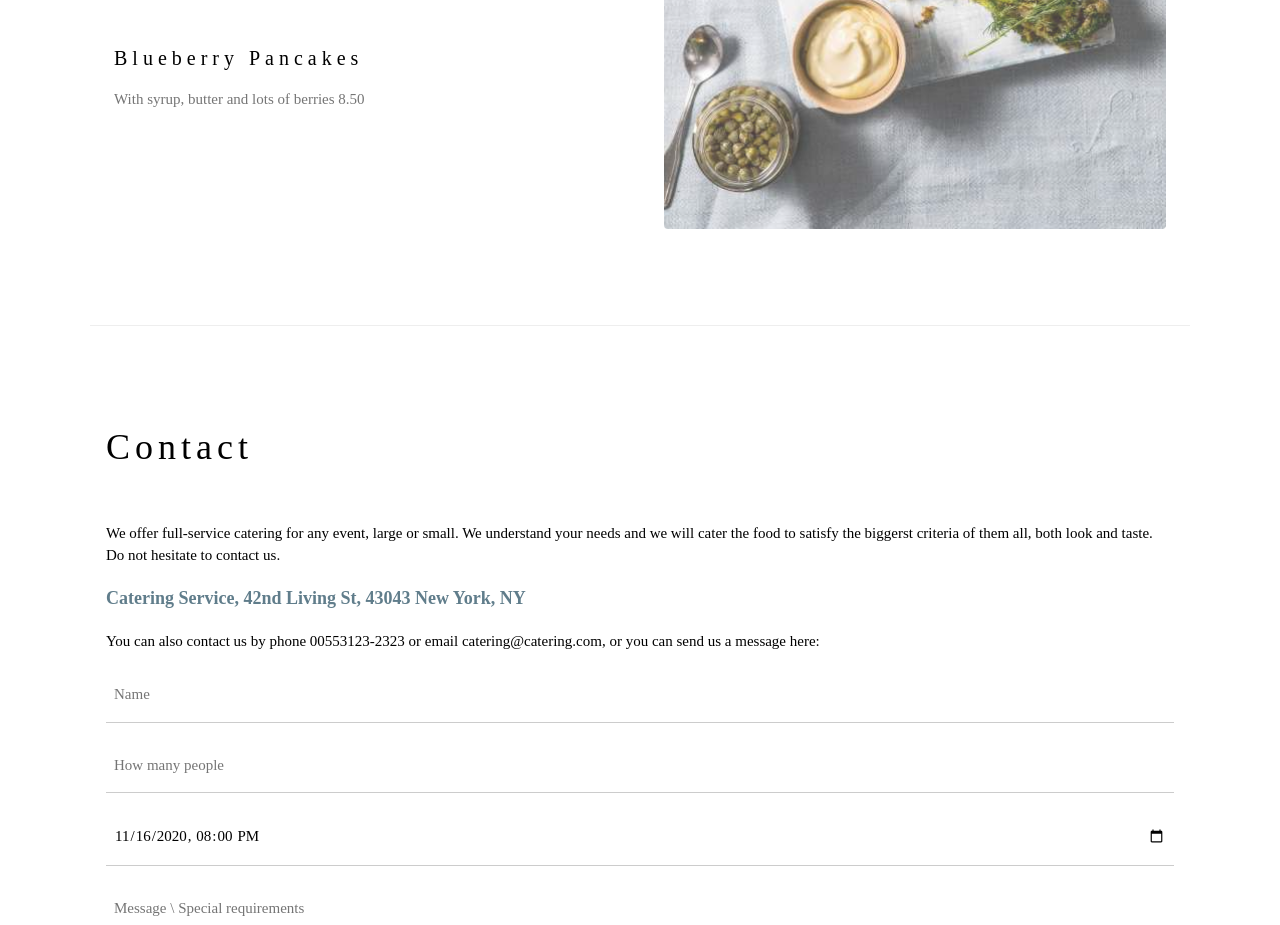
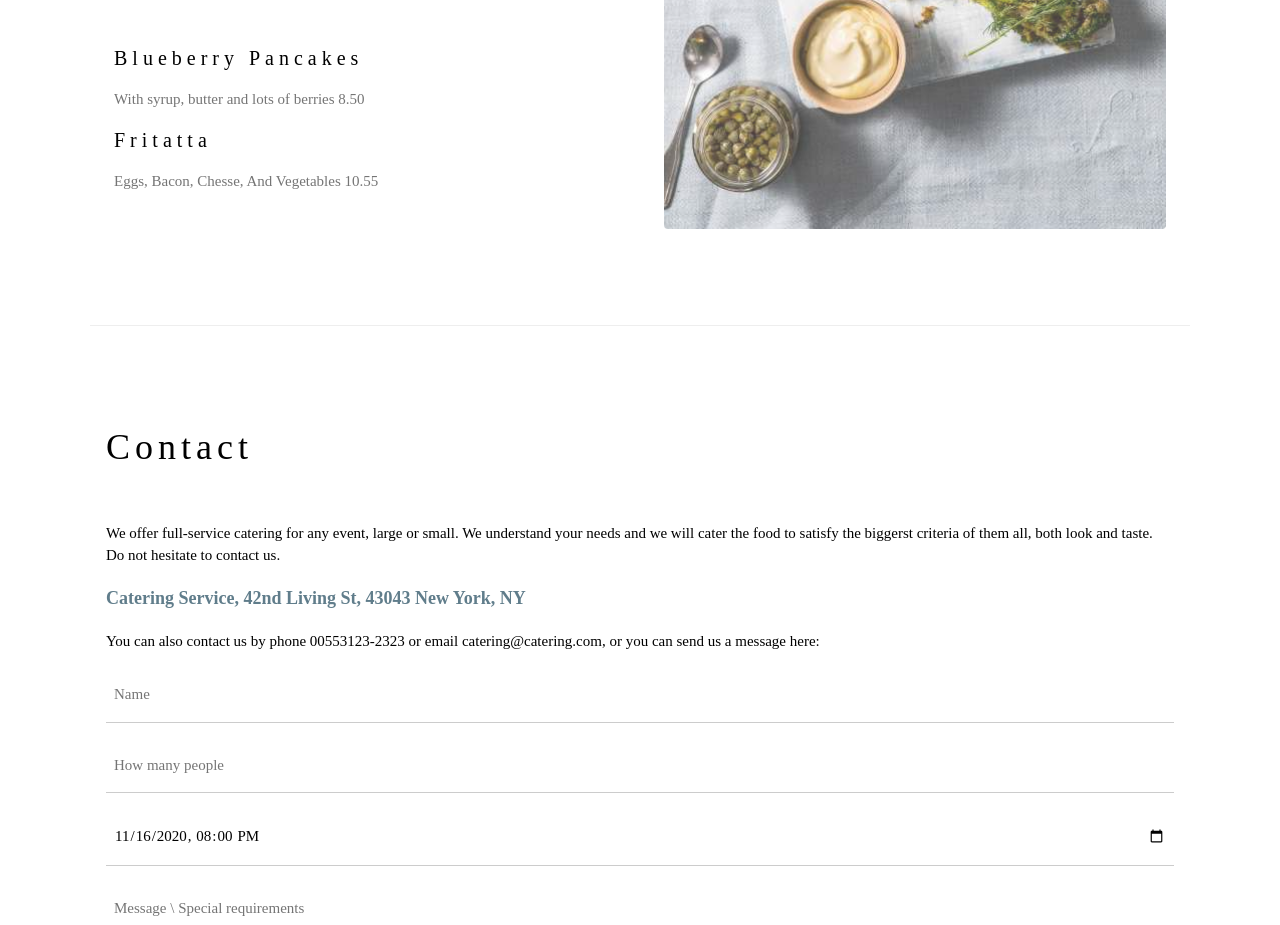
Before and after one commit to ViniciusAugustoo/Mywebsite, a plain HTML site: page index.html in a window 1280 px wide. Shown: the part 2060-2985 px from the top of the page. Drawn offline with nearby package versions, Linux system fonts and the light colour scheme.

Commit message:
adicionei um item a lista fritatta

```diff
--- a/index.html
+++ b/index.html
@@ -74,6 +74,9 @@ h1, h2, h3, h4, h5, h6 {
 
       <h4>Blueberry Pancakes</h4>
       <p class="w3-text-grey">With syrup, butter and lots of berries 8.50</p>
+
+      <h4>Fritatta</h4>
+      <p class="w3-text-grey">Eggs, Bacon, Chesse, And Vegetables 10.55</p>
     </div>
 
     <div class="w3-col l6 w3-padding-large">
```
